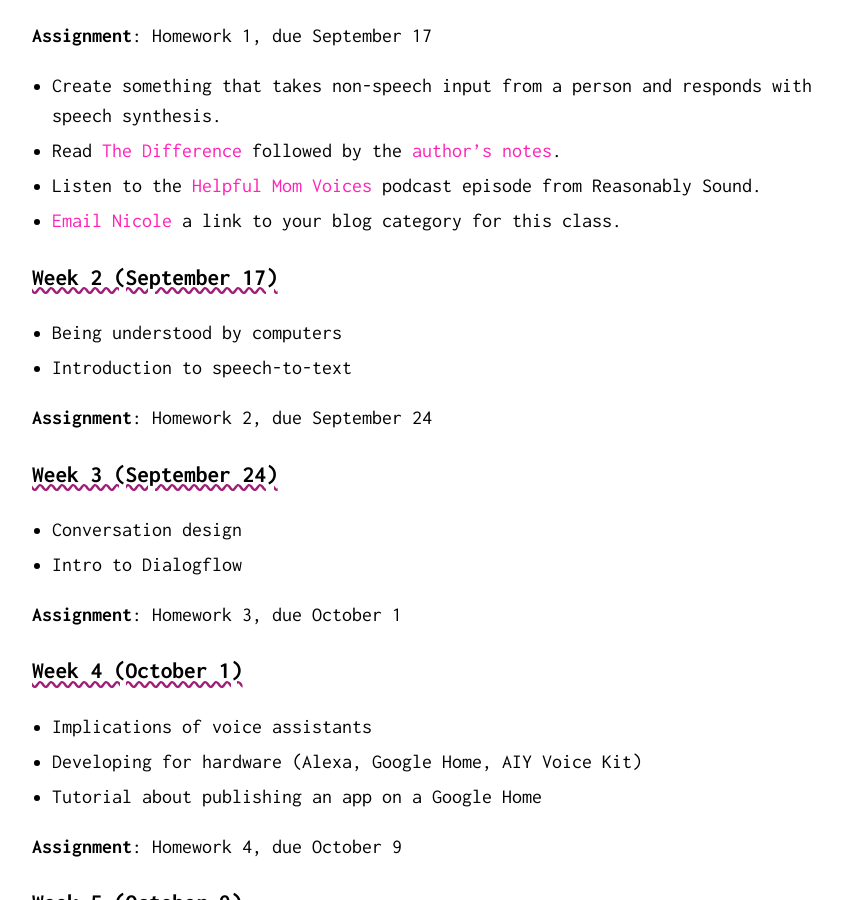
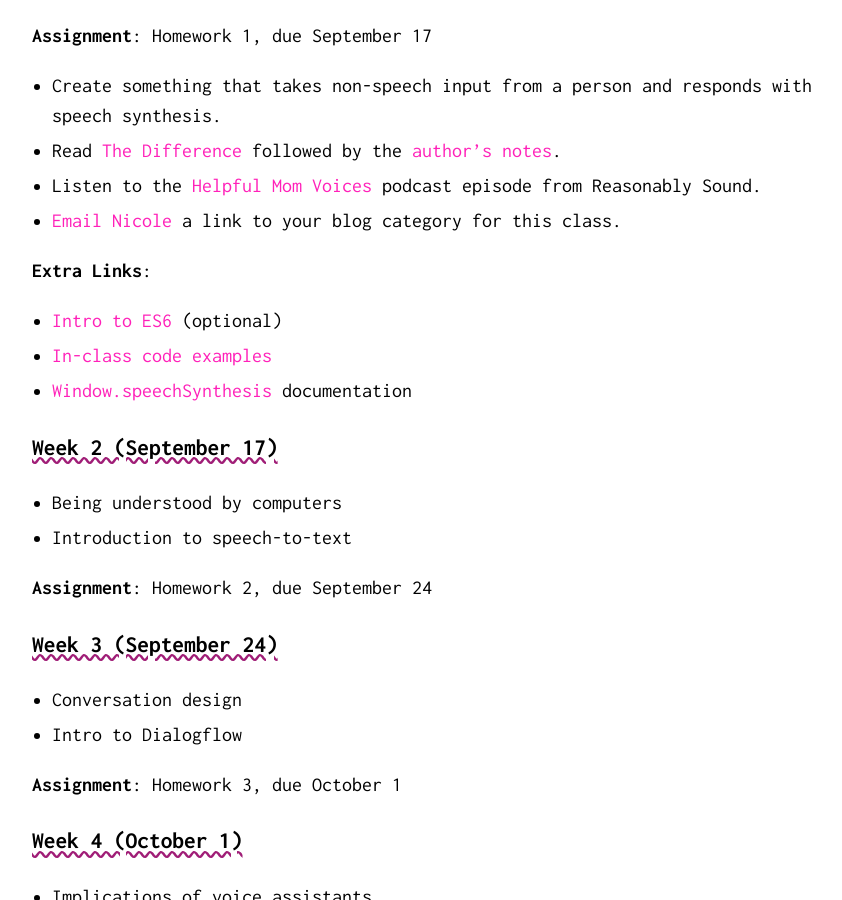
Before and after one commit to nicolehe/nicolehe.github.io, a Jekyll site: the page built from schedule.md, in a window 1280 px wide and 900 px high, scrolled down 487 px. Shown: the whole window, without its empty margins (208-1050 px from the left). Built offline with Jekyll 4.4.1, drawn with Linux system fonts in a browser that asks for light colours; our own code applies the rules of GitHub Pages for plain Markdown files.

Commit message:
add links

```diff
--- a/schedule.md
+++ b/schedule.md
@@ -15,6 +15,11 @@ layout: default
 - Read [The Difference](https://qntm.org/difference) followed by the [author's notes](https://qntm.org/adapting).
 - Listen to the [Helpful Mom Voices](http://reasonablysound.com/2018/02/27/helpful-mom-voices/) podcast episode from Reasonably Sound.
 - [Email Nicole](mailto:nicole.he@nyu.edu) a link to your blog category for this class.
+
+**Extra Links**:
+- [Intro to ES6](https://andrew.hedges.name/es6/) (optional)
+- [In-class code examples](https://github.com/nicolehe/ITP-hello-computer-f18/tree/master/week1)
+- [Window.speechSynthesis](https://developer.mozilla.org/en-US/docs/Web/API/Window/speechSynthesis) documentation
 
 
 ### Week 2 (September 17)
```
